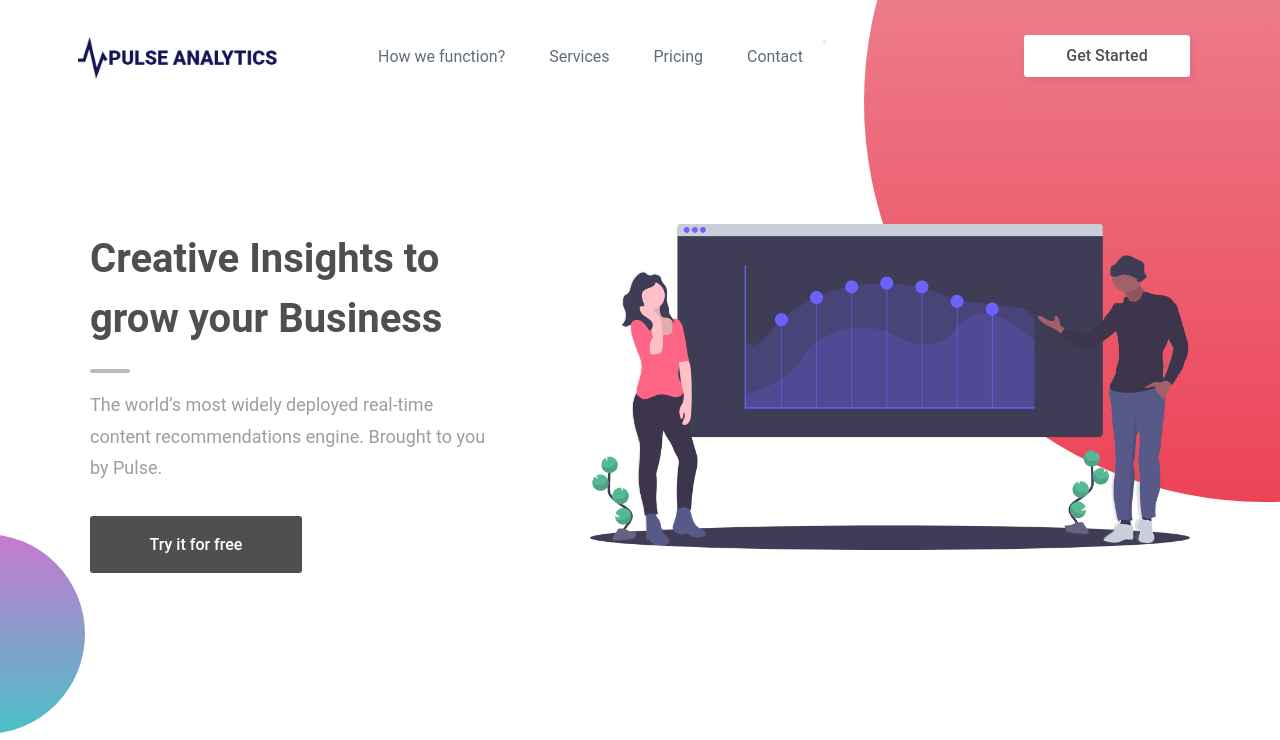
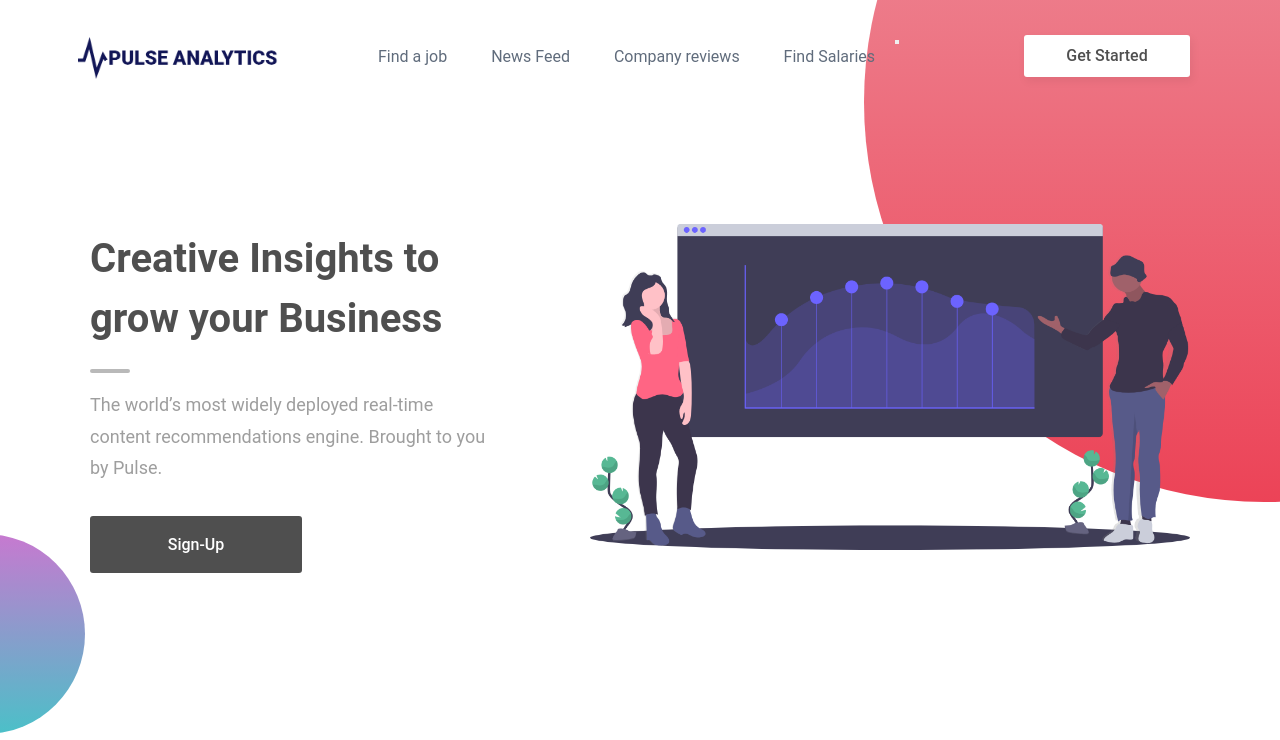
Before and after one commit to Shadin710/job_finder, a PHP site: page / in a window 1280 px wide. Shown: the top 740 px of the page. Run offline with PHP 8.4, Linux system fonts and the light colour scheme; some libraries are stand-ins or nearby versions.

Commit message:
Added finding page

```diff
--- a/index.php
+++ b/index.php
@@ -30,16 +30,16 @@
 
         <ul class="menu-left">
             <li>
-                <a href="#">How we function?</a>
+                <a href="#">Find a job</a>
             </li>
             <li>
-                <a href="#">Services</a>
+                <a href="#">News Feed</a>
             </li>
             <li>
-                <a href="#">Pricing</a>
+                <a href="#">Company reviews</a>
             </li>
             <li>
-                <a href="#">Contact</a>
+                <a href="#">Find Salaries</a>
             </li>
         </ul>
         <ul class="menu-right">
@@ -68,9 +68,9 @@
             <p>
                 The world’s most widely deployed real-time content recommendations engine. Brought to you by Pulse.
             </p>
-            <a href="#" class="intro-cta" >
-                Try it for free
-            </a>
+            <a href="login.php" class="intro-cta" >
+              Sign-Up
+        </a>
         </div>
         <div class="intro-right">
             <!-- Insert Image here -->
```
Also changed, not shown: find_job.php (added).
